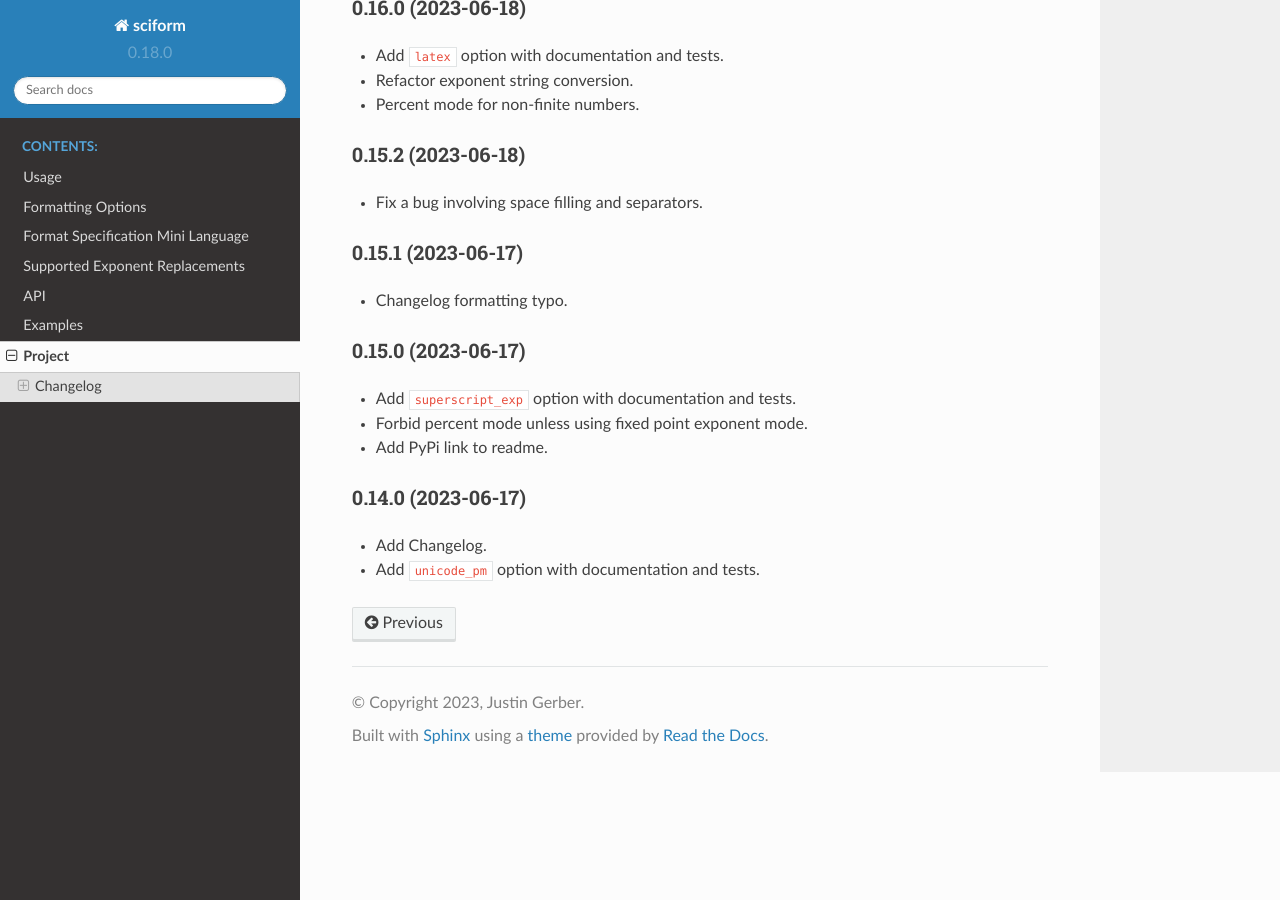
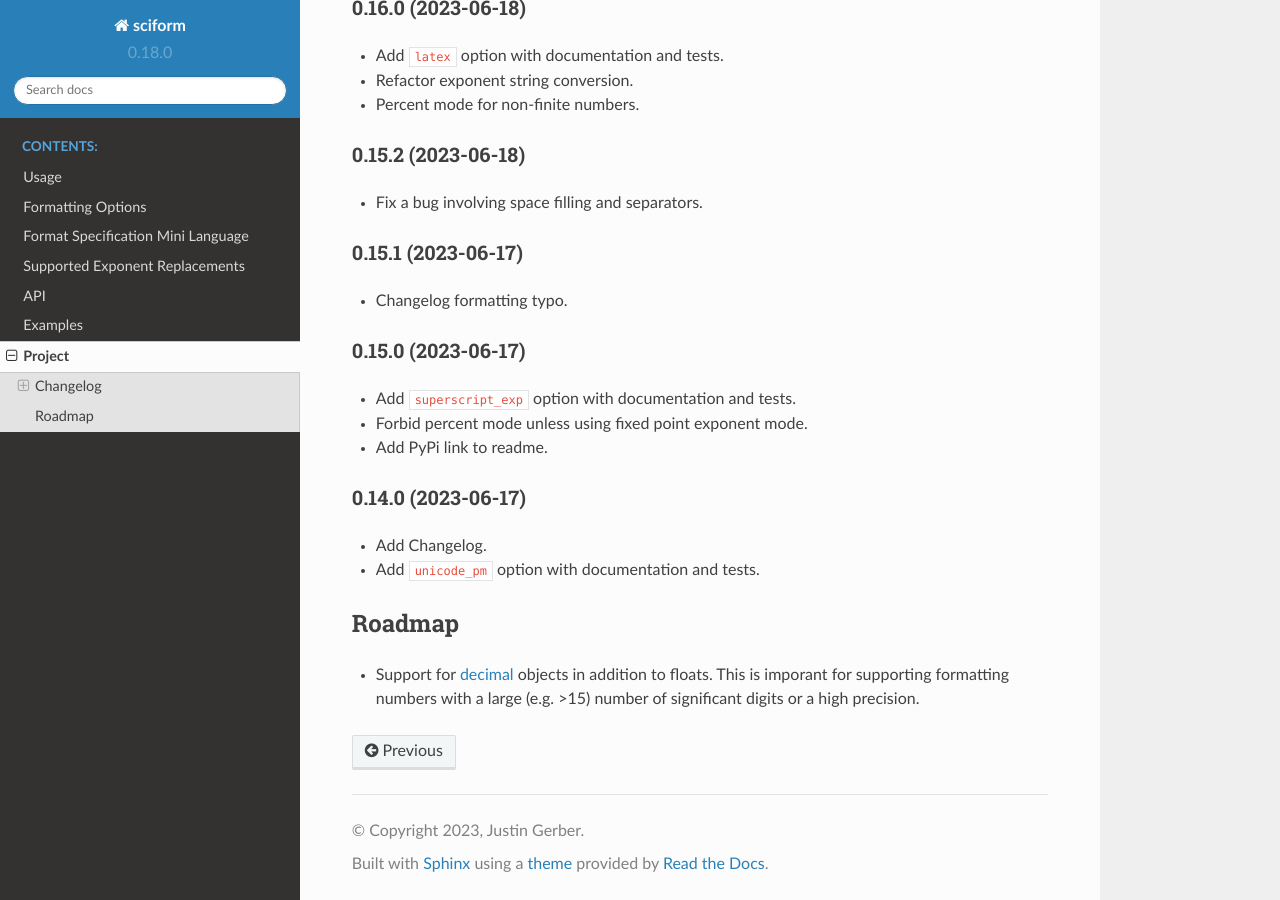
Before and after one commit to jagerber48/sciform, a Sphinx documentation site: the page built from docs/source/project.rst, in a window 1280 px wide and 900 px high, scrolled down 782 px. Built offline with Sphinx 7.4.7 and the Read the Docs theme 2.0.0, drawn with Linux system fonts in a browser that asks for light colours.

Commit message:
Add Roadmap, remove todo

```diff
--- a/docs/source/project.rst
+++ b/docs/source/project.rst
@@ -5,3 +5,13 @@ Changelog
 =========
 
 .. include:: ../../CHANGELOG.rst
+
+
+Roadmap
+=======
+
+* Support for
+  `decimal <https://docs.python.org/3/library/decimal.html#module-decimal>`_
+  objects in addition to floats. This is imporant for supporting
+  formatting numbers with a large (e.g. >15) number of significant
+  digits or a high precision.
--- a/src/sciform/__init__.py
+++ b/src/sciform/__init__.py
@@ -9,7 +9,6 @@ from sciform.format_options import (
     global_reset_iec_prefixes, global_reset_parts_per_forms,
     print_global_defaults, GlobalDefaultsContext)
 
-# TODO: Add AutoExp and AutoPrec (and documentation)
 from sciform.modes import (FillMode, SignMode, GroupingSeparator, RoundMode,
                            ExpMode, AutoExp, AutoPrec)
 
```
